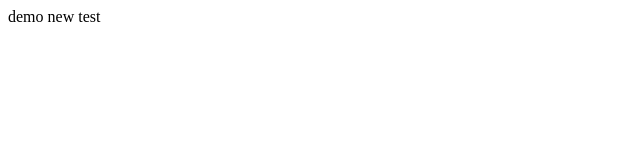
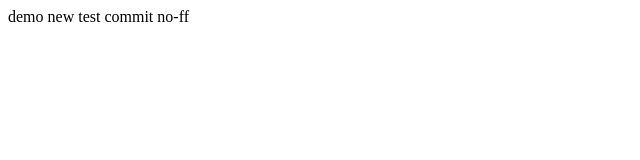
Before and after one commit to 155151-hao/git-demo, a plain HTML site: page index.html in a window 1280 px wide. Shown: the full height of the page, 0-640 px from the left. Drawn offline with Linux system fonts and the light colour scheme.

Commit message:
commit no-ff

```diff
--- a/index.html
+++ b/index.html
@@ -8,5 +8,6 @@
 <body>
     demo
     new test
+    commit no-ff
 </body>
 </html>
```
